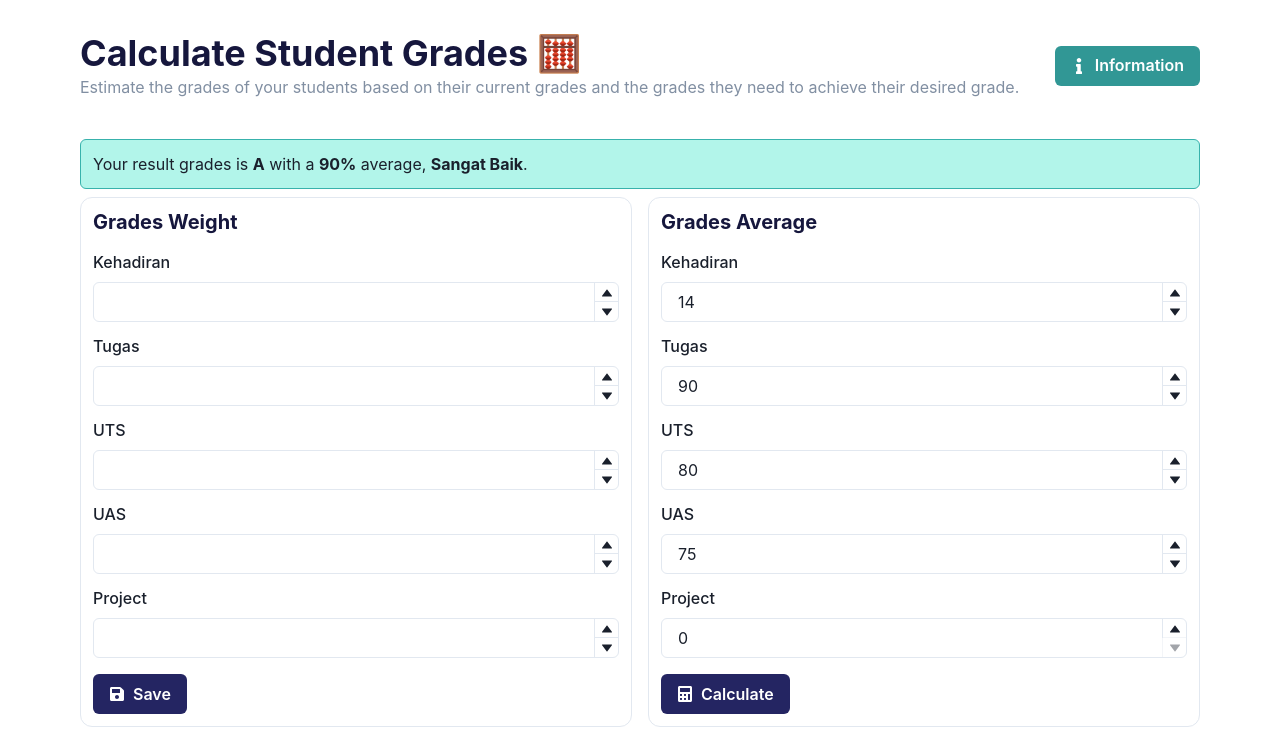
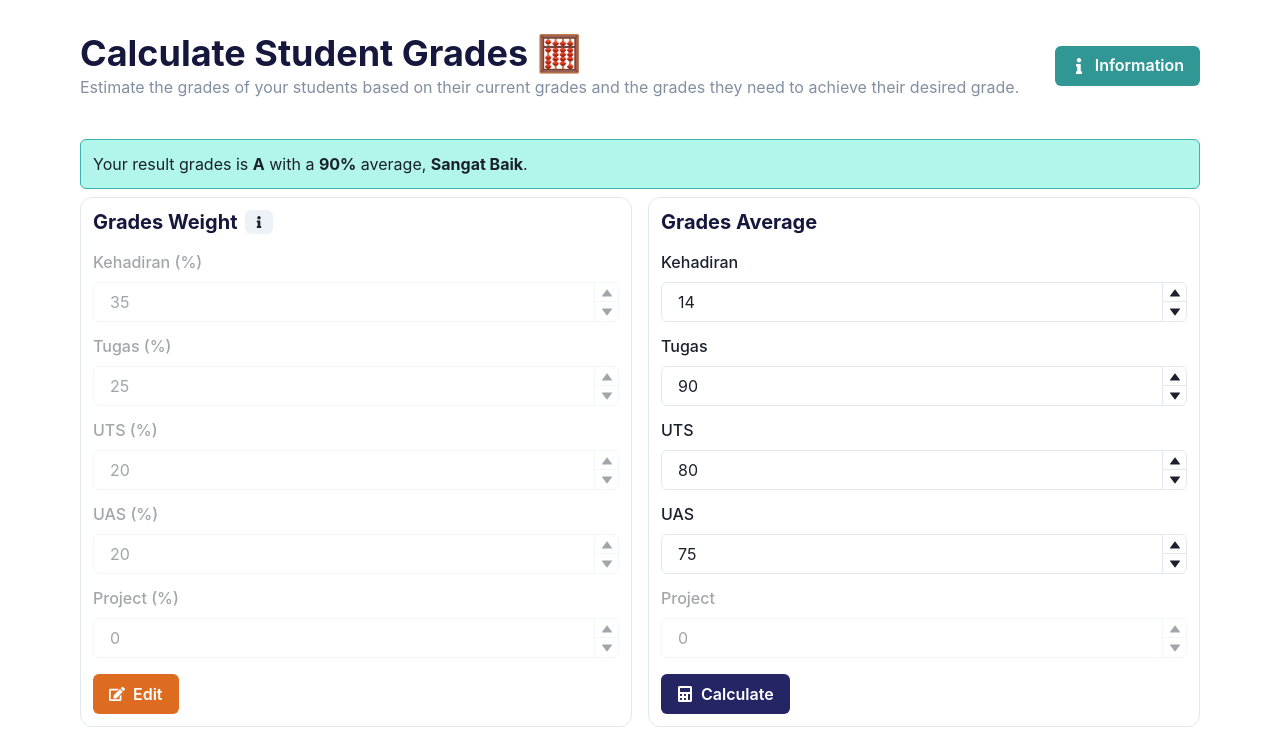
Before and after one commit to Ikram-Maulana/tugas-tsdp1, a Next.js app: page / in a window 1280 px wide. Shown: the top 735 px of the page. Built offline with nearby package versions, Linux system fonts and the light colour scheme.

Commit message:
Feat(Data): Main Form

```diff
--- a/pages/api/gradesAverage.ts
+++ b/pages/api/gradesAverage.ts
@@ -6,6 +6,7 @@ type Data = {
   label: string;
   value: number;
   maxVal: number;
+  valueWeight: number;
 }[];
 
 export default function handler(
@@ -13,30 +14,34 @@ export default function handler(
   res: NextApiResponse<Data>
 ) {
   res.status(200).json([
-    { id: 1, label: "kehadiran", value: 14, maxVal: 16 },
+    { id: 1, label: "kehadiran", value: 14, maxVal: 16, valueWeight: 35 },
     {
       id: 2,
       label: "tugas",
       value: 90,
       maxVal: 100,
+      valueWeight: 25,
     },
     {
       id: 3,
       label: "uts",
       value: 80,
       maxVal: 100,
+      valueWeight: 20,
     },
     {
       id: 4,
       label: "uas",
       value: 75,
       maxVal: 100,
+      valueWeight: 20,
     },
     {
       id: 5,
       label: "project",
       value: 0,
       maxVal: 100,
+      valueWeight: 0,
     },
   ]);
 }
--- a/pages/api/gradesRule.ts
+++ b/pages/api/gradesRule.ts
@@ -6,6 +6,8 @@ type Data = {
   predikat: string;
   interval: string;
   keterangan: string;
+  borderColor: string;
+  bgColor: string;
 }[];
 
 export default function handler(
@@ -18,30 +20,40 @@ export default function handler(
       predikat: "A",
       interval: "70 - 100",
       keterangan: "Sangat Baik",
+      borderColor: "teal.400",
+      bgColor: "teal.100",
     },
     {
       id: 2,
       predikat: "B",
       interval: "60 - 69",
       keterangan: "Baik",
+      borderColor: "green.400",
+      bgColor: "green.100",
     },
     {
       id: 3,
       predikat: "C",
       interval: "50 - 59",
       keterangan: "Cukup",
+      borderColor: "yellow.400",
+      bgColor: "yellow.100",
     },
     {
       id: 4,
       predikat: "D",
       interval: "40 - 49",
       keterangan: "Kurang",
+      borderColor: "pink.400",
+      bgColor: "pink.100",
     },
     {
       id: 5,
       predikat: "E",
       interval: "0 - 39",
       keterangan: "Sangat Kurang",
+      borderColor: "red.400",
+      bgColor: "red.100",
     },
   ]);
 }
--- a/pages/index.tsx
+++ b/pages/index.tsx
@@ -22,6 +22,13 @@ import {
   NumberInput,
   NumberInputField,
   NumberInputStepper,
+  Popover,
+  PopoverArrow,
+  PopoverBody,
+  PopoverCloseButton,
+  PopoverContent,
+  PopoverHeader,
+  PopoverTrigger,
   Stack,
   Table,
   TableCaption,
@@ -33,12 +40,13 @@ import {
   Thead,
   Tr,
   useDisclosure,
+  useToast,
 } from "@chakra-ui/react";
 import { GetStaticProps } from "next";
 import Head from "next/head";
-import { useRef } from "react";
+import { useRef, useState } from "react";
 import { FieldValues, SubmitHandler, useForm } from "react-hook-form";
-import { FaCalculator, FaInfo, FaSave } from "react-icons/fa";
+import { FaCalculator, FaEdit, FaInfo, FaSave } from "react-icons/fa";
 import Layout, { siteTitle } from "../components/Layout";
 import { gradesAverage, gradesRule } from "../utils/Data";
 
@@ -60,25 +68,121 @@ interface gradesProps {
     label: string;
     value: number;
     maxVal: number;
+    valueWeight: number;
   }[];
   dataGradesRule: {
     id: number;
     predikat: string;
     interval: string;
     keterangan: string;
+    borderColor: string;
+    bgColor: string;
   }[];
 }
 
+interface gradesFormProps {
+  [key: string]: number;
+}
+
 const Home = ({ dataGradesAverage, dataGradesRule }: gradesProps) => {
+  const [isEdit, setIsEdit] = useState(false);
+  const [weights, setWeights] = useState<gradesFormProps>({
+    kehadiranWeight: dataGradesAverage[0].valueWeight,
+    tugasWeight: dataGradesAverage[1].valueWeight,
+    utsWeight: dataGradesAverage[2].valueWeight,
+    uasWeight: dataGradesAverage[3].valueWeight,
+    projectWeight: dataGradesAverage[4].valueWeight,
+  });
+  const [average, setAverage] = useState<gradesFormProps>({
+    kehadiran: dataGradesAverage[0].value,
+    tugas: dataGradesAverage[1].value,
+    uts: dataGradesAverage[2].value,
+    uas: dataGradesAverage[3].value,
+    project: dataGradesAverage[4].value,
+  });
   const { isOpen, onOpen, onClose } = useDisclosure();
   const btnRef = useRef(null);
+  const toast = useToast();
 
   const {
     register,
     handleSubmit,
     formState: { errors },
-  } = useForm();
-  const onSubmit: SubmitHandler<FieldValues> = (data) => console.log(data);
+  } = useForm({
+    defaultValues: {
+      kehadiran: average.kehadiran,
+      tugas: average.tugas,
+      uts: average.uts,
+      uas: average.uas,
+      project: average.project,
+    },
+  });
+  const {
+    register: register2,
+    handleSubmit: handleSubmit2,
+    formState: { errors: errors2 },
+  } = useForm({
+    defaultValues: {
+      kehadiranWeight: weights.kehadiranWeight,
+      tugasWeight: weights.tugasWeight,
+      utsWeight: weights.utsWeight,
+      uasWeight: weights.uasWeight,
+      projectWeight: weights.projectWeight,
+    },
+  });
+  const onSubmit: SubmitHandler<FieldValues> = (data) => {
+    const kehadiran = Number(data.kehadiran);
+    const tugas = Number(data.tugas);
+    const uts = Number(data.uts);
+    const uas = Number(data.uas);
+    const project = Number(data.project);
+
+    setAverage({
+      kehadiran,
+      tugas,
+      uts,
+      uas,
+      project,
+    });
+  };
+  const onSubmitWeight: SubmitHandler<FieldValues> = (data) => {
+    const kehadiranWeight = Number(data.kehadiranWeight);
+    const tugasWeight = Number(data.tugasWeight);
+    const utsWeight = Number(data.utsWeight);
+    const uasWeight = Number(data.uasWeight);
+    const projectWeight = Number(data.projectWeight);
+
+    const totalWeight =
+      kehadiranWeight + tugasWeight + utsWeight + uasWeight + projectWeight;
+
+    if (totalWeight === 100) {
+      setIsEdit(false);
+      setWeights({
+        kehadiranWeight,
+        tugasWeight,
+        utsWeight,
+        uasWeight,
+        projectWeight,
+      });
+      return toast({
+        title: "Success change the total weighted value.",
+        position: "top-right",
+        isClosable: true,
+        variant: "left-accent",
+        status: "success",
+      });
+    }
+
+    return toast({
+      title: `The total weighted value does not match, over/under ${
+        totalWeight - 100
+      }%.`,
+      position: "top-right",
+      isClosable: true,
+      variant: "left-accent",
+      status: "warning",
+    });
+  };
 
   return (
     <Layout>
@@ -144,69 +248,160 @@ const Home = ({ dataGradesAverage, dataGradesRule }: gradesProps) => {
               padding={"0.75rem"}
               rounded={"12px"}
             >
+              <Flex justifyContent="start" alignItems="center" gap="2">
                 <Heading size="md" color={"#16173D"} as="h2">
                   Grades Weight
                 </Heading>
-              <form>
-                <FormControl mt={{ base: "2", md: "4" }}>
-                  <FormLabel>Kehadiran</FormLabel>
+                <Popover placement="top-start">
+                  <PopoverTrigger>
+                    <Button size={"xs"}>
+                      <FaInfo />
+                    </Button>
+                  </PopoverTrigger>
+                  <PopoverContent>
+                    <PopoverHeader fontWeight="semibold">
+                      Grades Weight Rules
+                    </PopoverHeader>
+                    <PopoverArrow />
+                    <PopoverCloseButton />
+                    <PopoverBody>
+                      the grand total of the{" "}
+                      <Code colorScheme="yellow">
+                        Kehadiran + Tugas + UTS + UAS + Project
+                      </Code>{" "}
+                      sums must be 100%, if the grand total exceeds 100% it will
+                      fail.
+                    </PopoverBody>
+                  </PopoverContent>
+                </Popover>
+              </Flex>
+              <form onSubmit={handleSubmit2(onSubmitWeight)}>
+                <FormControl
+                  mt={{ base: "2", md: "4" }}
+                  isDisabled={!isEdit && true}
+                  isReadOnly={!isEdit && true}
+                  cursor={!isEdit ? "not-allowed" : "auto"}
+                >
+                  <FormLabel>Kehadiran (%)</FormLabel>
                   <NumberInput max={100} min={0}>
-                    <NumberInputField />
+                    <NumberInputField
+                      {...register2("kehadiranWeight", {
+                        max: 100,
+                        min: 0,
+                      })}
+                    />
                     <NumberInputStepper>
                       <NumberIncrementStepper />
                       <NumberDecrementStepper />
                     </NumberInputStepper>
                   </NumberInput>
                 </FormControl>
-                <FormControl mt={{ base: "2", md: "3" }}>
-                  <FormLabel>Tugas</FormLabel>
+                <FormControl
+                  mt={{ base: "2", md: "3" }}
+                  isDisabled={!isEdit && true}
+                  isReadOnly={!isEdit && true}
+                  cursor={!isEdit ? "not-allowed" : "auto"}
+                >
+                  <FormLabel>Tugas (%)</FormLabel>
                   <NumberInput max={100} min={0}>
-                    <NumberInputField />
+                    <NumberInputField
+                      {...register2("tugasWeight", {
+                        max: 100,
+                        min: 0,
+                      })}
+                    />
                     <NumberInputStepper>
                       <NumberIncrementStepper />
                       <NumberDecrementStepper />
                     </NumberInputStepper>
                   </NumberInput>
                 </FormControl>
-                <FormControl mt={{ base: "2", md: "3" }}>
-                  <FormLabel>UTS</FormLabel>
+                <FormControl
+                  mt={{ base: "2", md: "3" }}
+                  isDisabled={!isEdit && true}
+                  isReadOnly={!isEdit && true}
+                  cursor={!isEdit ? "not-allowed" : "auto"}
+                >
+                  <FormLabel>UTS (%)</FormLabel>
                   <NumberInput max={100} min={0}>
-                    <NumberInputField />
+                    <NumberInputField
+                      {...register2("utsWeight", {
+                        max: 100,
+                        min: 0,
+                      })}
+                    />
                     <NumberInputStepper>
                       <NumberIncrementStepper />
                       <NumberDecrementStepper />
                     </NumberInputStepper>
                   </NumberInput>
                 </FormControl>
-                <FormControl mt={{ base: "2", md: "3" }}>
-                  <FormLabel>UAS</FormLabel>
+                <FormControl
+                  mt={{ base: "2", md: "3" }}
+                  isDisabled={!isEdit && true}
+                  isReadOnly={!isEdit && true}
+                  cursor={!isEdit ? "not-allowed" : "auto"}
+                >
+                  <FormLabel>UAS (%)</FormLabel>
                   <NumberInput max={100} min={0}>
-                    <NumberInputField />
+                    <NumberInputField
+                      {...register2("uasWeight", {
+                        max: 100,
+                        min: 0,
+                      })}
+                    />
                     <NumberInputStepper>
                       <NumberIncrementStepper />
                       <NumberDecrementStepper />
                     </NumberInputStepper>
                   </NumberInput>
                 </FormControl>
-                <FormControl mt={{ base: "2", md: "3" }}>
-                  <FormLabel>Project</FormLabel>
+                <FormControl
+                  mt={{ base: "2", md: "3" }}
+                  isDisabled={!isEdit && true}
+                  isReadOnly={!isEdit && true}
+                  cursor={!isEdit ? "not-allowed" : "auto"}
+                >
+                  <FormLabel>Project (%)</FormLabel>
                   <NumberInput max={100} min={0}>
-                    <NumberInputField />
+                    <NumberInputField
+                      {...register2("projectWeight", {
+                        max: 100,
+                        min: 0,
+                      })}
+                    />
                     <NumberInputStepper>
                       <NumberIncrementStepper />
                       <NumberDecrementStepper />
                     </NumberInputStepper>
                   </NumberInput>
                 </FormControl>
+                {!isEdit ? (
+                  <Button
+                    leftIcon={<FaEdit />}
+                    bgColor={"orange.500"}
+                    color={"white"}
+                    _hover={{ bgColor: "orange.600" }}
+                    mt={{ base: "3", md: "4" }}
+                    onClick={(e) => {
+                      e.preventDefault();
+                      setIsEdit(true);
+                    }}
+                  >
+                    Edit
+                  </Button>
+                ) : (
                   <Button
                     leftIcon={<FaSave />}
                     bgColor={"#242562"}
                     color={"white"}
                     _hover={{ bgColor: "#16173D" }}
                     mt={{ base: "3", md: "4" }}
+                    type="submit"
                   >
                     Save
                   </Button>
+                )}
               </form>
             </GridItem>
 
@@ -221,13 +416,22 @@ const Home = ({ dataGradesAverage, dataGradesRule }: gradesProps) => {
                 Grades Average
               </Heading>
               <form onSubmit={handleSubmit(onSubmit)}>
-                <FormControl mt={{ base: "2", md: "4" }}>
+                <FormControl
+                  mt={{ base: "2", md: "4" }}
+                  isDisabled={
+                    isEdit || weights.kehadiranWeight === 0 ? true : false
+                  }
+                  isReadOnly={
+                    isEdit || weights.kehadiranWeight === 0 ? true : false
+                  }
+                  cursor={
+                    isEdit || weights.kehadiranWeight === 0
+                      ? "not-allowed"
+                      : "auto"
+                  }
+                >
                   <FormLabel>Kehadiran</FormLabel>
-                  <NumberInput
-                    max={dataGradesAverage[0].maxVal}
-                    min={0}
-                    defaultValue={dataGradesAverage[0].value}
-                  >
+                  <NumberInput max={dataGradesAverage[0].maxVal} min={0}>
                     <NumberInputField
                       {...register("kehadiran", {
                         max: dataGradesAverage[0].maxVal,
@@ -246,13 +450,20 @@ const Home = ({ dataGradesAverage, dataGradesRule }: gradesProps) => {
                     </FormHelperText>
                   )}
                 </FormControl>
-                <FormControl mt={{ base: "2", md: "3" }}>
+                <FormControl
+                  mt={{ base: "2", md: "3" }}
+                  isDisabled={
+                    isEdit || weights.tugasWeight === 0 ? true : false
+                  }
+                  isReadOnly={
+                    isEdit || weights.tugasWeight === 0 ? true : false
+                  }
+                  cursor={
+                    isEdit || weights.tugasWeight === 0 ? "not-allowed" : "auto"
+                  }
+                >
                   <FormLabel>Tugas</FormLabel>
-                  <NumberInput
-                    max={dataGradesAverage[1].maxVal}
-                    min={0}
-                    defaultValue={dataGradesAverage[1].value}
-                  >
+                  <NumberInput max={dataGradesAverage[1].maxVal} min={0}>
                     <NumberInputField
                       {...register("tugas", {
                         max: dataGradesAverage[1].maxVal,
@@ -271,13 +482,16 @@ const Home = ({ dataGradesAverage, dataGradesRule }: gradesProps) => {
                     </FormHelperText>
                   )}
                 </FormControl>
-                <FormControl mt={{ base: "2", md: "3" }}>
+                <FormControl
+                  mt={{ base: "2", md: "3" }}
+                  isDisabled={isEdit || weights.utsWeight === 0 ? true : false}
+                  isReadOnly={isEdit || weights.utsWeight === 0 ? true : false}
+                  cursor={
+                    isEdit || weights.utsWeight === 0 ? "not-allowed" : "auto"
+                  }
+                >
                   <FormLabel>UTS</FormLabel>
-                  <NumberInput
-                    max={dataGradesAverage[2].maxVal}
-                    min={0}
-                    defaultValue={dataGradesAverage[2].value}
-                  >
+                  <NumberInput max={dataGradesAverage[2].maxVal} min={0}>
                     <NumberInputField
                       {...register("uts", {
                         max: dataGradesAverage[2].maxVal,
@@ -296,13 +510,16 @@ const Home = ({ dataGradesAverage, dataGradesRule }: gradesProps) => {
                     </FormHelperText>
                   )}
                 </FormControl>
-                <FormControl mt={{ base: "2", md: "3" }}>
+                <FormControl
+                  mt={{ base: "2", md: "3" }}
+                  isDisabled={isEdit || weights.uasWeight === 0 ? true : false}
+                  isReadOnly={isEdit || weights.uasWeight === 0 ? true : false}
+                  cursor={
+                    isEdit || weights.uasWeight === 0 ? "not-allowed" : "auto"
+                  }
+                >
                   <FormLabel>UAS</FormLabel>
-                  <NumberInput
-                    max={dataGradesAverage[3].maxVal}
-                    min={0}
-                    defaultValue={dataGradesAverage[3].value}
-                  >
+                  <NumberInput max={dataGradesAverage[3].maxVal} min={0}>
                     <NumberInputField
                       {...register("uas", {
                         max: dataGradesAverage[3].maxVal,
@@ -321,13 +538,22 @@ const Home = ({ dataGradesAverage, dataGradesRule }: gradesProps) => {
                     </FormHelperText>
                   )}
                 </FormControl>
-                <FormControl mt={{ base: "2", md: "3" }}>
+                <FormControl
+                  mt={{ base: "2", md: "3" }}
+                  isDisabled={
+                    isEdit || weights.projectWeight === 0 ? true : false
+                  }
+                  isReadOnly={
+                    isEdit || weights.projectWeight === 0 ? true : false
+                  }
+                  cursor={
+                    isEdit || weights.projectWeight === 0
+                      ? "not-allowed"
+                      : "auto"
+                  }
+                >
                   <FormLabel>Project</FormLabel>
-                  <NumberInput
-                    max={dataGradesAverage[4].maxVal}
-                    min={0}
-                    defaultValue={dataGradesAverage[4].value}
-                  >
+                  <NumberInput max={dataGradesAverage[4].maxVal} min={0}>
                     <NumberInputField
                       {...register("project", {
                         max: dataGradesAverage[4].maxVal,
@@ -346,6 +572,18 @@ const Home = ({ dataGradesAverage, dataGradesRule }: gradesProps) => {
                     </FormHelperText>
                   )}
                 </FormControl>
+                {isEdit ? (
+                  <Button
+                    leftIcon={<FaCalculator />}
+                    bgColor={"#242562"}
+                    color={"white"}
+                    _hover={{ bgColor: "#16173D" }}
+                    mt={{ base: "3", md: "4" }}
+                    disabled={true}
+                  >
+                    Calculate
+                  </Button>
+                ) : (
                   <Button
                     leftIcon={<FaCalculator />}
                     bgColor={"#242562"}
@@ -356,6 +594,7 @@ const Home = ({ dataGradesAverage, dataGradesRule }: gradesProps) => {
                   >
                     Calculate
                   </Button>
+                )}
               </form>
             </GridItem>
           </Grid>
```
Lines whose indentation alone changed are shown as unchanged.
